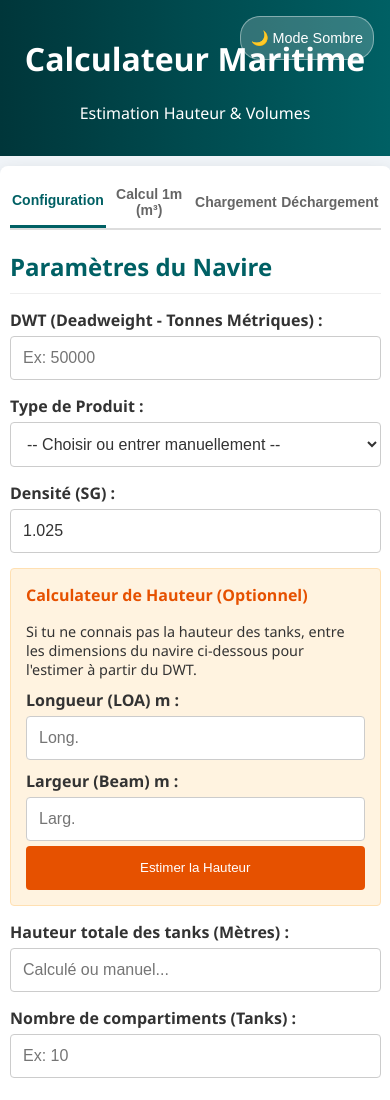
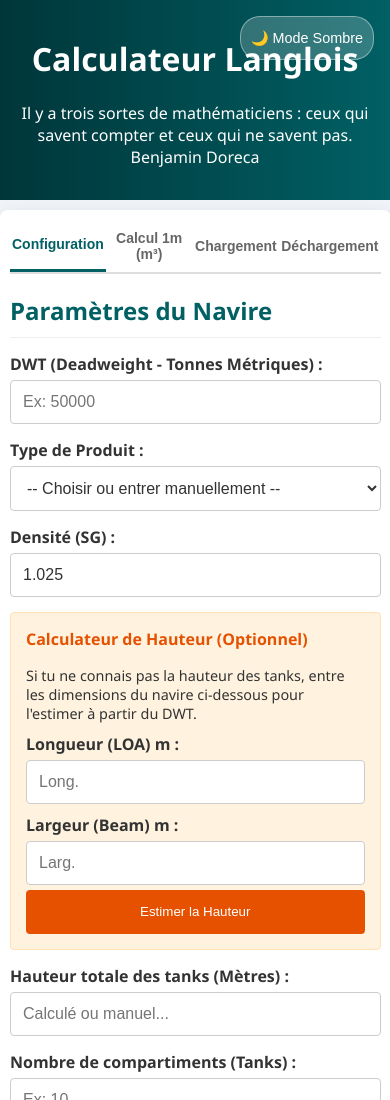
Before and after one commit to monmoi9059/calculs-unified, a plain HTML site: page calcul chargement 2.html in a window 390 px wide. Shown: the top 1100 px of the page. Drawn offline with Linux system fonts and the light colour scheme; some packages are replaced by stand-ins of ours.

Commit message:
Update calcul chargement 2.html

```diff
--- a/calcul chargement 2.html
+++ b/calcul chargement 2.html
@@ -175,8 +175,8 @@
 <body>
 
 <header>
-    <h1>Calculateur Maritime</h1>
-    <p>Estimation Hauteur & Volumes</p>
+    <h1>Calculateur Langlois</h1>
+    <p>Il y a trois sortes de mathématiciens : ceux qui savent compter et ceux qui ne savent pas. Benjamin Doreca</p>
     <button class="theme-toggle" onclick="toggleTheme()" id="themeBtn">🌙 Mode Sombre</button>
 </header>
 
```
